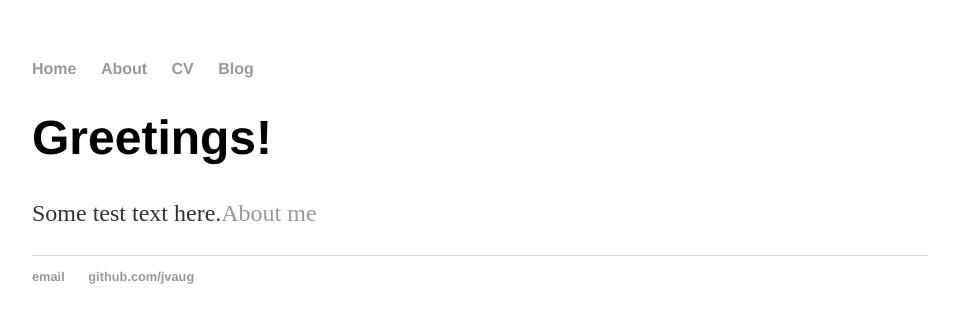
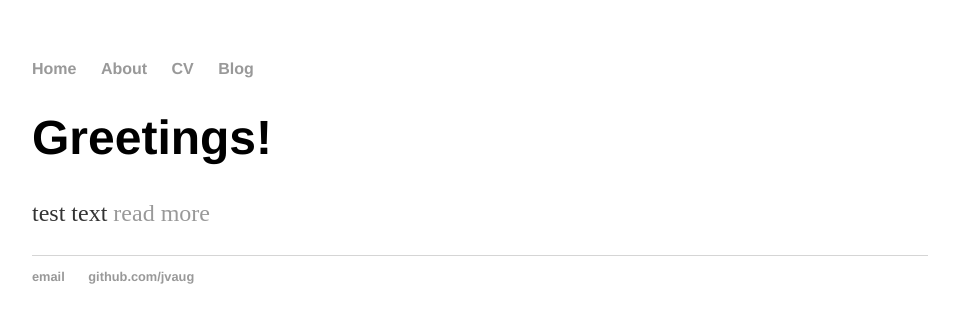
Before and after one commit to jvaug/jvaug.github.io, a Jekyll site: the page built from index.html, in a window 1280 px wide. Shown: the top 323 px of the page, without its empty margins (160-1119 px from the left). Built offline with Jekyll 4.4.1, drawn with Linux system fonts in a browser that asks for light colours.

Commit message:
Update index.html

```diff
--- a/index.html
+++ b/index.html
@@ -1,30 +1,8 @@
-<!DOCTYPE html>
-<html>
-	<head>
-		<title>Jerry Vaughan</title>
-		<!-- link to main stylesheet -->
-		<link rel="stylesheet" type="text/css" href="/css/main.css">
-	</head>
-	<body>
-		<nav>
-    		<ul>
-        		<li><a href="/">Home</a></li>
-	        	<li><a href="/about">About</a></li>
-        		<li><a href="/cv">CV</a></li>
-        		<li><a href="/blog">Blog</a></li>
-    		</ul>
-		</nav>
-		<div class="container">
-    		<div class="blurb">
-        		<h1>Greetings!</h1>
-				<p>Some test text here.<a href="/about">About me</a></p>
-    		</div><!-- /.blurb -->
-		</div><!-- /.container -->
-		<footer>
-    		<ul>
-        		<li><a href="mailto:gvaugha@gmail.com">email</a></li>
-        		<li><a href="https://github.com/jvaug">github.com/jvaug</a></li>
-			</ul>
-		</footer>
-	</body>
-</html>
+---
+layout: default
+title: Jerry Vaughan
+---
+<div class="blurb">
+	<h1>Greetings!</h1>
+	<p>test text <a href="/about">read more</a></p>
+</div><!-- /.blurb -->
```
